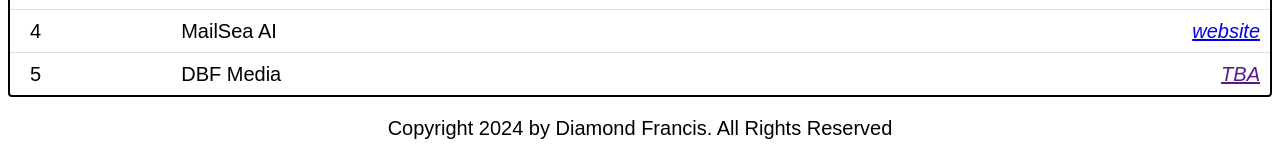
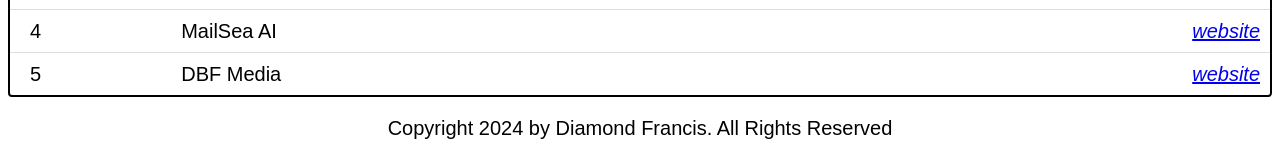
Before and after one commit to diamondfrancis/diamondfrancis.online, a plain HTML site: page builds.html in a window 1280 px wide. Shown: the part 390-543 px from the top of the page. Drawn offline with Linux system fonts and the light colour scheme.

Commit message:
site update

```diff
--- a/builds.html
+++ b/builds.html
@@ -55,14 +55,14 @@
           <td>4</td>
           <td>MailSea AI</td>
           <td>
-            <i class="material-icons button website"><a href=https://mailseaai.netlify.app>website</a></i>
+            <i class="material-icons button website"><a href=https://mailseaai.co.uk>website</a></i>
           </td>
         </tr>
         <tr>
           <td>5</td>
           <td>DBF Media</td>
           <td>
-            <i class="material-icons button website"><a href="">TBA</a></i>
+            <i class="material-icons button website"><a href="https://dbfmedia.co.uk">website</a></i>
           </td>
         </tr>
   </tbody>
```
